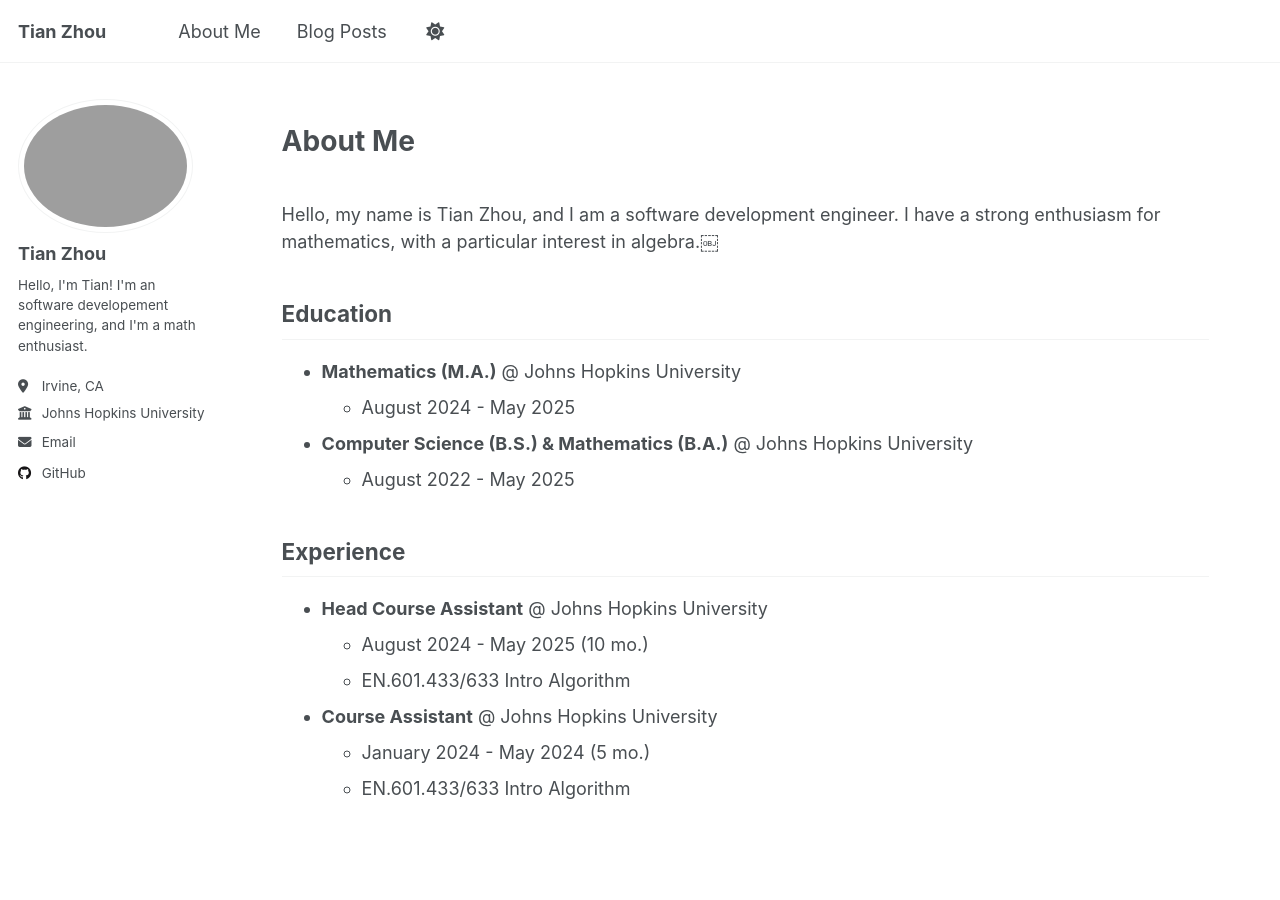
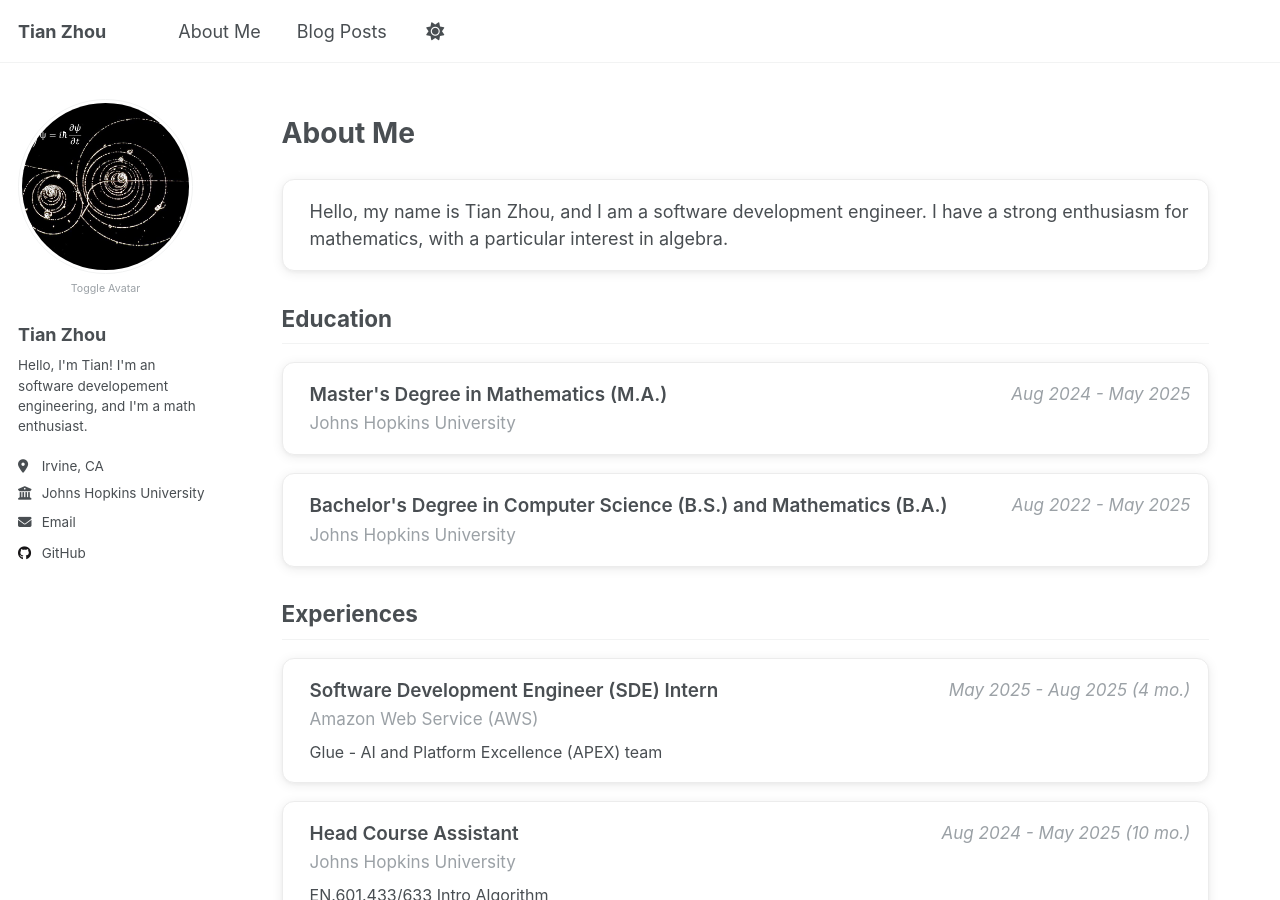
Before and after one commit to TianZhou2718/TianZhou2718.github.io, a Jekyll site: the page built from _pages/about-me.html, in a window 1280 px wide and 900 px high. Built offline with Jekyll 4.4.1, drawn with Linux system fonts in a browser that asks for light colours; a script that is not in the unit is left out; some of the changed text lies outside the part shown.

Commit message:
layout: add card layout to items, add avatar toggle func

```diff
--- a/_config.yml
+++ b/_config.yml
@@ -22,6 +22,7 @@
 #               Additional customization can be done by editing /_includes/author-profile.html
 author:
   avatar           : "avatar.JPG"
+  avatar_custom    : "avatar_alt.jpeg"
   name             : "Tian Zhou"
   pronouns         :
   bio              : "Hello, I'm Tian! I'm an software developement engineering, and I'm a math enthusiast."
--- a/_data/authors.yml
+++ b/_data/authors.yml
@@ -6,5 +6,6 @@
   email       : "tianzhou.2718@gmail.com"
   bio         : "Hello! This is my personal website."
   avatar      : "avatar.jpg"
+  avatar_custom: "avatar_alt.jpeg"
   twitter     :
   google_plus :
--- a/_includes/author-profile.html
+++ b/_includes/author-profile.html
@@ -6,12 +6,23 @@
 
 <div itemscope itemtype="http://schema.org/Person">
 
-  <div class="author__avatar">
+  <div class="author__avatar" style="margin-bottom: 1.5em;">
+    <!-- Custom avatar -->
     {% if author.avatar contains "://" %}
-    	<img src="{{ author.avatar }}" alt="{{ author.name }}">
+      <img id="avatar-custom" src="{{ author.avatar_custom }}" class="author__avatar" alt="{{ author.name }}" style="display: block; cursor: pointer;">
     {% else %}
-    	<img src="{{ author.avatar | prepend: "/images/" | prepend: base_path }}" class="author__avatar" alt="{{ author.name }}">
+      <img id="avatar-custom" src="{{ author.avatar_custom | prepend: "/images/" | prepend: base_path }}" class="author__avatar" alt="{{ author.name }}" style="display: block; cursor: pointer;">
     {% endif %}
+    <!-- Real avatar -->
+    {% if author.avatar contains "://" %}
+      <img id="avatar-real" src="{{ author.avatar }}" class="author__avatar" alt="{{ author.name }}" style="display: none; cursor: pointer;">
+    {% else %}
+      <img id="avatar-real" src="{{ author.avatar | prepend: "/images/" | prepend: base_path }}" class="author__avatar" alt="{{ author.name }}" style="display: none; cursor: pointer;">
+    {% endif %}
+    <div id="toggle-avatar-btn" style="margin-top: 5pt; cursor: pointer;">
+        <span style="display: block; text-align: center; margin: 0 auto; font-size: 8pt; color: var(--global-text-color-light);">Toggle Avatar</span>
+    </div>
+
   </div>
 
   <div class="author__content">
@@ -162,3 +173,5 @@
     </ul>
   </div>
 </div>
+
+<script src="/assets/js/toggle_avatar.js"></script>
--- /dev/null
+++ b/_pages/about-me.html
@@ -0,0 +1,73 @@
+---
+permalink: /about-me/
+author_profile: true
+redirect_from:
+  - /about-me.html
+---
+
+<h1 style="margin-top: 0em; margin-bottom: 1em">About Me</h2>
+
+<div class="card">
+  <p style="margin-bottom: 0;">
+    Hello, my name is Tian Zhou, and I am a software development engineer. I have a strong enthusiasm for mathematics, with a particular interest in algebra.
+  </p>
+</div>
+
+<h2 style="margin-top: 1.5em;">Education</h2>
+<div class="card">
+  <div style="display: flex; justify-content: space-between; align-items: flex-start;">
+    <div>
+      <strong class="card__title">Master's Degree in Mathematics (M.A.)</strong><br>
+      <span class="card__subtitle">Johns Hopkins University</span>
+    </div>
+    <div class="card__timeline">Aug 2024 - May 2025</div>
+  </div>
+</div>
+<div class="card">
+  <div style="display: flex; justify-content: space-between; align-items: flex-start;">
+    <div>
+      <strong class="card__title">Bachelor's Degree in Computer Science (B.S.) and Mathematics (B.A.)</strong><br>
+      <span class="card__subtitle">Johns Hopkins University</span>
+    </div>
+    <div class="card__timeline">Aug 2022 - May 2025</div>
+  </div>
+</div>
+
+<h2 style="margin-top: 1.5em;">Experiences</h2>
+
+<div class="card">
+    <div style="display: flex; justify-content: space-between; align-items: flex-start;">
+      <div>
+        <strong class="card__title">Software Development Engineer (SDE) Intern</strong><br>
+        <span class="card__subtitle">Amazon Web Service (AWS)</span>
+      </div>
+      <div class="card__timeline">May 2025 - Aug 2025 (4 mo.)</div>
+    </div>
+    <div class="card__content">
+      Glue - AI and Platform Excellence (APEX) team
+    </div>
+</div>
+<div class="card">
+  <div style="display: flex; justify-content: space-between; align-items: flex-start;">
+    <div>
+      <strong class="card__title">Head Course Assistant</strong><br>
+      <span class="card__subtitle">Johns Hopkins University</span>
+    </div>
+    <div class="card__timeline">Aug 2024 - May 2025 (10 mo.)</div>
+  </div>
+  <div class="card__content">
+    EN.601.433/633 Intro Algorithm
+  </div>
+</div>
+<div class="card">
+  <div style="display: flex; justify-content: space-between; align-items: flex-start;">
+    <div>
+      <strong class="card__title">Course Assistant</strong><br>
+      <span class="card__subtitle">Johns Hopkins University</span>
+    </div>
+    <div class="card__timeline"> Jan 2024 - May 2024 (5 mo.)</div>
+  </div>
+  <div class="card__content">
+    EN.601.433/633 Intro Algorithm
+  </div>
+</div>
--- a/_pages/about-me.md
+++ /dev/null
@@ -1,24 +0,0 @@
----
-permalink: /about-me/
-title: "About Me"
-author_profile: true
-redirect_from:
-  - /about-me.html
----
-
-Hello, my name is Tian Zhou, and I am a software development engineer. I have a strong enthusiasm for mathematics, with a particular interest in algebra.￼
-
-## Education
-* **Mathematics (M.A.)** @ Johns Hopkins University
-    - August 2024 - May 2025
-* **Computer Science (B.S.) & Mathematics (B.A.)** @ Johns Hopkins University
-    - August 2022 - May 2025
-
-## Experience
-
-- **Head Course Assistant** @ Johns Hopkins University
-    - August 2024 - May 2025 (10 mo.)
-    - EN.601.433/633 Intro Algorithm
-- **Course Assistant** @ Johns Hopkins University
-    - January 2024 - May 2024 (5 mo.)
-    - EN.601.433/633 Intro Algorithm
--- a/_sass/layout/_archive.scss
+++ b/_sass/layout/_archive.scss
@@ -32,7 +32,7 @@
 }
 
 .archive__subtitle {
-  margin: 1.414em 0 1em;
+  margin: 7.5pt 0;
   padding-bottom: 0.5em;
   font-size: $type-size-5;
   color: var(--global-text-color-light);
@@ -44,7 +44,7 @@
 }
 
 .archive__item-title {
-  margin: 15pt 0;
+  margin: 7.5pt 0;
   font-family: $sans-serif-narrow;
 
   a + a {
@@ -63,14 +63,15 @@
 }
 
 .page__date {
-  font-size: $type-size-5;
-  margin: 5pt 0;
+  font-size: 10pt;
+  margin: 2pt 0;
   color: var(--global-text-color-light);
 }
 
 .archive__item-excerpt {
-  margin: 10pt 0;
-  font-size: $type-size-5;
+  margin-top: 0.5em;
+  margin-bottom: 0;
+  font-size: 12pt;
 
   & + p {
     text-indent: 0;
@@ -114,7 +115,7 @@
 //   }
 
   .page__meta {
-    margin: 7.5px 0;
+    margin: 5px 0;
   }
 }
 
@@ -254,3 +255,63 @@
     }
   }
 }
+
+/* Card Layout Styles */
+
+.card {
+  background: var(--global-bg-color);
+  color: var(--global-text-color);
+  border-radius: 12px;
+  box-shadow: 0 2px 12px rgba(0,0,0,0.08), 0 1.5px 4px rgba(0,0,0,0.04);
+  margin: 1em 0;
+  padding: 1em 1em 1em 1.5em;
+  transition: box-shadow 0.2s;
+  border: 1px solid #ececec;
+  display: flex;
+  flex-direction: column;
+  align-items: stretch;
+}
+.card:hover {
+  box-shadow: 0 6px 24px rgba(0,0,0,0.13), 0 2.5px 8px rgba(0,0,0,0.08);
+}
+
+html[data-theme="dark"] .card {
+  border: 1px solid #525252;
+}
+
+.card__title {
+  font-style: bold;
+  font-size: 1.05em;
+  font-weight: 600;
+  margin: 0.5em 0;
+  color: var(--global-text-color);
+}
+
+.card__subtitle {
+    font-size: 0.95em;
+    color: var(--global-text-color-light);
+  }
+
+.card__timeline {
+  color: var(--global-text-color-light);
+  font-size: 0.95em;
+  text-align: right;
+  font-style: italic;
+}
+
+.card__content {
+    color: var(--global-text-color);
+    flex: 1 1 auto;
+    display: flex;
+    flex-direction: column;
+    margin: 0.5em 0 0;
+    font-size: 12pt;
+}
+
+.card__image {
+    width: 100%;
+    max-height: 200px;
+    overflow: hidden;
+    border-radius: 8px 8px 0 0;
+    margin-bottom: 1em;
+}
--- a/_sass/layout/_sidebar.scss
+++ b/_sass/layout/_sidebar.scss
@@ -98,7 +98,7 @@
     border-radius: 50%;
 
     @include breakpoint($large) {
-      padding: 5px;
+      padding: 3px;
       border: 1px solid var(--global-border-color);
     }
   }
--- /dev/null
+++ b/assets/js/toggle_avatar.js
@@ -0,0 +1,39 @@
+document.addEventListener('DOMContentLoaded', function() {
+
+    var toggleBtn = document.getElementById('toggle-avatar-btn');
+    var custom = document.getElementById('avatar-custom');
+    var real = document.getElementById('avatar-real');
+    var showingReal = false;
+
+    // format toggle button
+    function setToggleBtnMargin() {
+        var avatar = custom.style.display !== 'none' ? custom : real;
+        const funcSetMargin = function() {
+            const width = avatar.offsetWidth;
+            console.log(width);
+            toggleBtn.style.width = width + "px";
+        };
+        if (avatar.complete) funcSetMargin();
+        else avatar.onload = funcSetMargin;
+    }
+    setToggleBtnMargin();
+
+    // toggle avatar
+    function toggleAvatar() {
+        showingReal = !showingReal;
+        if (showingReal) {
+            custom.style.display = 'none';
+            real.style.display = 'block';
+        } else {
+            custom.style.display = 'block';
+            real.style.display = 'none';
+        }
+    }
+    if (toggleBtn && custom && real) {
+        toggleBtn.addEventListener('click', toggleAvatar);
+        custom.addEventListener('click', toggleAvatar);
+        real.addEventListener('click', toggleAvatar);
+    }
+
+
+  });
```
Also changed, not shown: _includes/archive-single.html (+7 -6 lines), .github/workflows/website-deployment-dev.yml (deleted), .github/workflows/website-deployment.yml, images/avatar_alt.jpeg, 3 other files.
